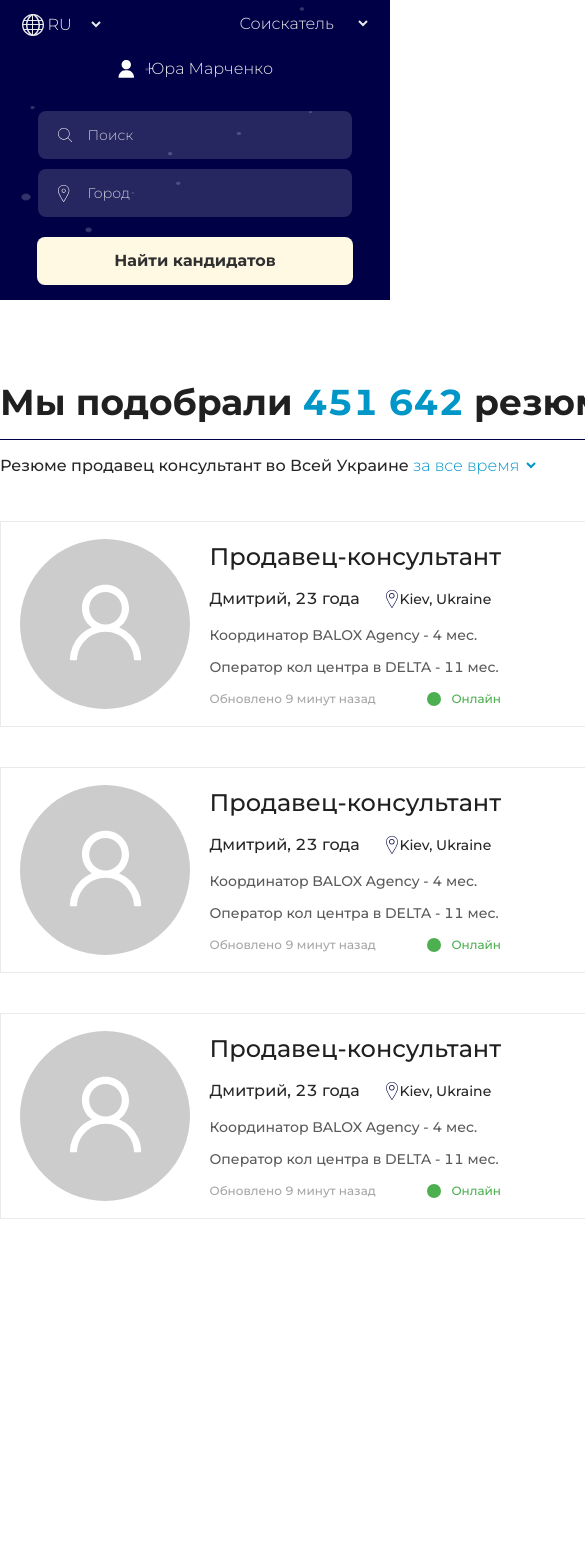
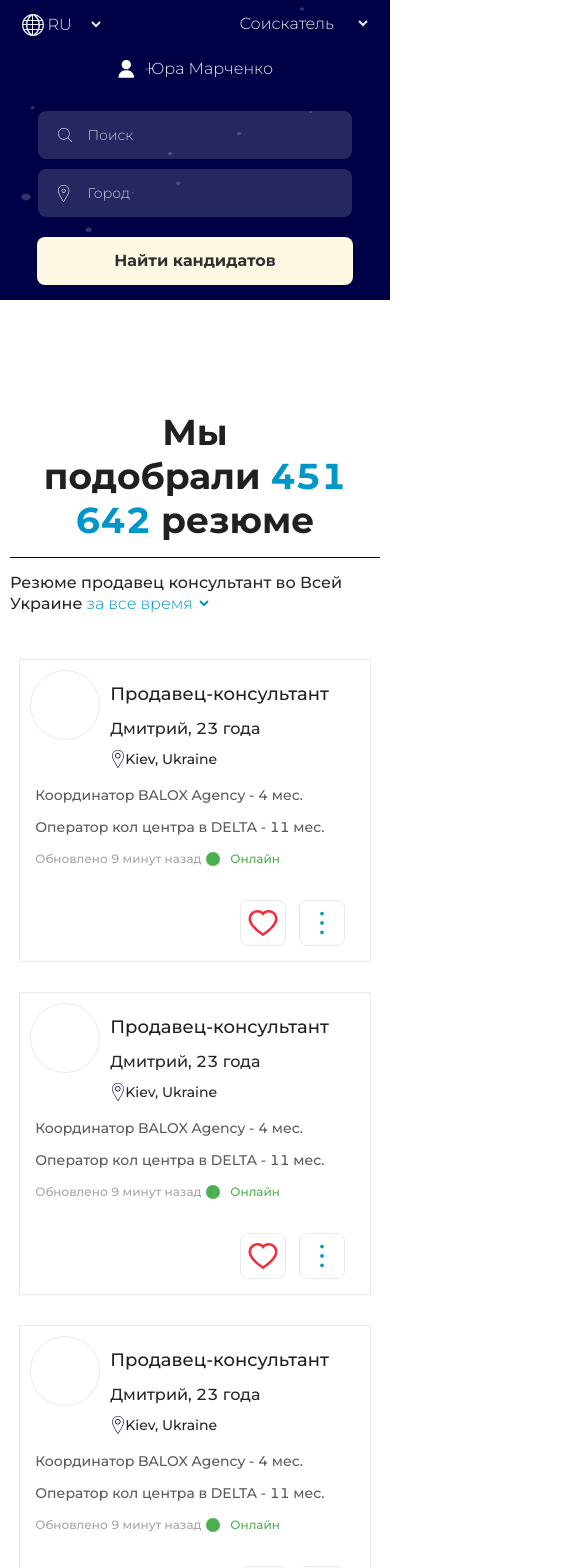
Before and after one commit to AVirolainen/pm-test, a React (Create React App) app: page / in a window 390 px wide. Shown: the top 1568 px of the page, 585 px wide, since content can reach past the window. Before the commit the page ends 1219 px from the top, so only its background shows below. Built offline with nearby package versions, Linux system fonts and the light colour scheme; no server answers.

Commit message:
adaptive resumes

```diff
--- a/src/App.js
+++ b/src/App.js
@@ -18,11 +18,11 @@ function App() {
 				<select className={styles.timeFilter}>
 					<option>за все время</option>
 					<option>за месяц</option>
-					<option>за наделю</option>
+					<option>за неделю</option>
 				</select>
 				<ResumesList />
 			</div>
-			{/* <Footer /> */}
+			<Footer />
 		</div>
 	);
 }
--- a/src/App.module.css
+++ b/src/App.module.css
@@ -44,3 +44,14 @@
 .timeFilter:focus {
 	outline: none;
 }
+
+@media screen and (max-width: 1235px) {
+	.bodyContainer{
+		width: 100%;
+		padding: 10px
+	}
+	.bodyHeader{
+		width: 100%;
+		text-align: center
+	}
+}
--- a/src/components/ResumesList/Resume/Resume.js
+++ b/src/components/ResumesList/Resume/Resume.js
@@ -1,14 +1,22 @@
 import "antd/dist/antd.css";
 import styles from "./Resume.module.css";
-import { Avatar } from "antd";
-import { UserOutlined } from "@ant-design/icons";
+import { Avatar, Popover } from "antd";
+import { UserOutlined, HeartOutlined, MoreOutlined } from "@ant-design/icons";
+
+const content = (
+	<div>
+		<p style={{cursor: "pointer"}}>Пожаловаться</p>
+		<p style={{cursor: "pointer"}}>Скрыть кандидата</p>
+	</div>
+);
 
 const Resume = () => {
 	return (
 		<div className={styles.resumeComponent}>
-			<div className={styles.avatarBlock}>
-				<Avatar size={170} icon={<UserOutlined />} />
-			</div>
+			<span className={styles.avatarBlock}>
+				{/* <Avatar size={150} icon={<UserOutlined />} /> */}
+				<div className={styles.avatar}></div>
+			</span>
 			<div className={styles.infoBlock}>
 				<div className={styles.position}>Продавец-консультант</div>
 				<div className={styles.personalInfo}>
@@ -36,7 +44,22 @@ const Resume = () => {
 					</div>
 				</div>
 			</div>
-			<div className={styles.buttonsBlock}></div>
+			<div className={styles.buttonsBlock}>
+				<div className={styles.buttonsWrapper}>
+					<div className={styles.button}>
+						<HeartOutlined
+							style={{ fontSize: "30px", color: "#F42C3C" }}
+						/>
+					</div>
+					<Popover content={content} trigger="click" placement="left">
+					<div className={styles.button}>
+						<MoreOutlined
+							style={{ fontSize: "30px", color: "#0096C7" }}
+						/>
+					</div>
+					</Popover>
+				</div>
+			</div>
 		</div>
 	);
 };
--- a/src/components/ResumesList/Resume/Resume.module.css
+++ b/src/components/ResumesList/Resume/Resume.module.css
@@ -3,11 +3,19 @@
 	width: 100%;
 	height: 206px;
 	display: flex;
+	justify-content: space-between;
 	margin-bottom: 40px;
 }
 
+.avatar{
+	width: 160px;
+	height: 160px;
+	border-radius: 80px;
+	border: 1px solid #eaeaea
+}
+
 .avatarBlock {
-	width: 25%;
+	min-width: 184px;
 	display: flex;
 	align-items: center;
 	justify-content: center;
@@ -26,6 +34,10 @@
 	background-repeat: no-repeat;
 	background-position: center;
 	width: 15px;
+}
+
+.infoBlock{
+	width: 325px;
 }
 
 .personalInfo {
@@ -65,6 +77,7 @@
 }
 
 .status {
+	width: 346px;
 	display: flex;
 	justify-content: space-between;
 	align-items: center;
@@ -83,3 +96,109 @@
 	border-radius: 7px;
 	margin-right: 10px;
 }
+
+.buttonsWrapper {
+	width: 105px;
+	display: flex;
+	justify-content: space-between;
+}
+
+.buttonsBlock {
+	width: 35%;
+	display: flex;
+	align-items: center;
+	justify-content: flex-end;
+	margin-right: 25px;
+}
+
+.button {
+	width: 46px;
+	height: 46px;
+	border: 0.5px solid #eaeaea;
+	border-radius: 8px;
+	display: flex;
+	align-items: center;
+	justify-content: center;
+}
+
+.button:hover{
+	cursor: pointer
+}
+
+@media screen and (max-width: 1235px) {
+	.resumeComponent{
+		width: 80%;
+		margin: 0 auto;
+		margin-bottom: 30px;
+	}
+}
+
+@media screen and (max-width: 840px) {
+	.resumeComponent{
+		width: 80%;
+		height: 303px;
+		margin: 0 auto;
+		flex-wrap: wrap;
+		justify-content: inherit;
+		margin-bottom: 30px;
+	}
+	.avatarBlock{
+		min-width: 100px;
+		height: 100px;
+	}
+	.avatar{
+		height: 70px;
+		width: 70px;
+	}
+	.status{
+		width: 100%;
+	}
+	.buttonsBlock{
+		width: 100%;
+		display: flex-end;
+		margin-top: -10px;
+		margin-left: 40px;
+
+	}
+}
+
+@media screen and (max-width: 745px) {
+	.resumeComponent{
+		width: 95%;
+	}
+}
+
+@media screen and (max-width: 500px) {
+	.name{
+		margin: 10px 0
+	}
+	.resumeComponent{
+		width: 95%;
+	}
+	.infoBlock{
+		width: 70%
+	}
+	.position{
+		font-size: 18px;
+	}
+	.personalInfo {
+		width: 100%;
+		display: block;
+		margin-top: 0;
+	}
+	.experience{
+		margin-left: -75px
+	}
+	.status{
+		margin-left: -75px;
+		width: 100%
+	}
+	.city {
+		width: 100%;
+	}
+	.avatarBlock{
+		min-width: 70px;
+		height: 70px;
+		margin: 10px;
+	}
+}
--- a/src/components/ResumesList/ResumesList.module.css
+++ b/src/components/ResumesList/ResumesList.module.css
@@ -2,3 +2,9 @@
 	margin-top: 45px;
 	width: 836px;
 }
+
+@media screen and (max-width: 1235px) {
+	.resumesListComponent{
+		width: 100%
+	}
+}
```
